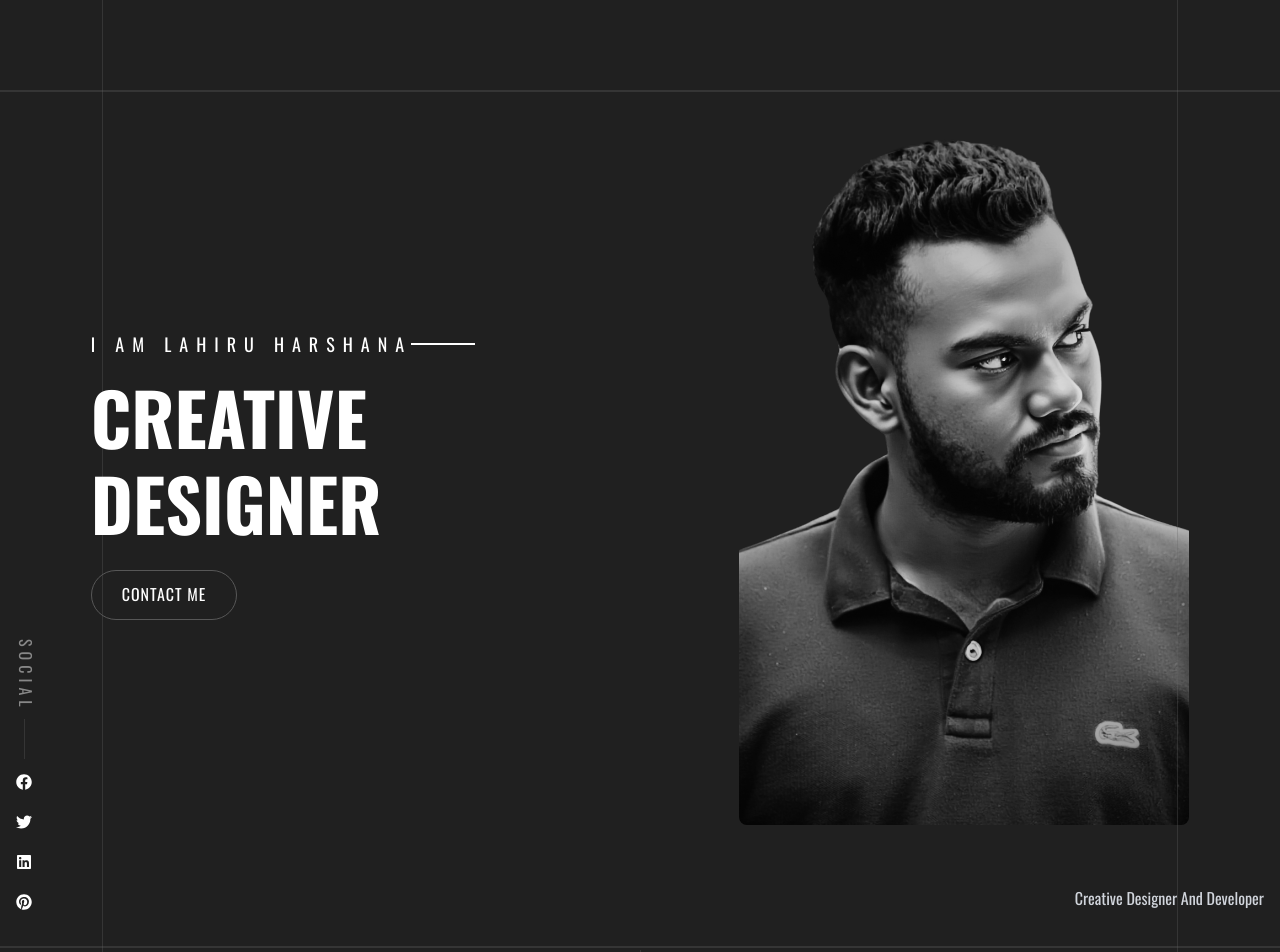
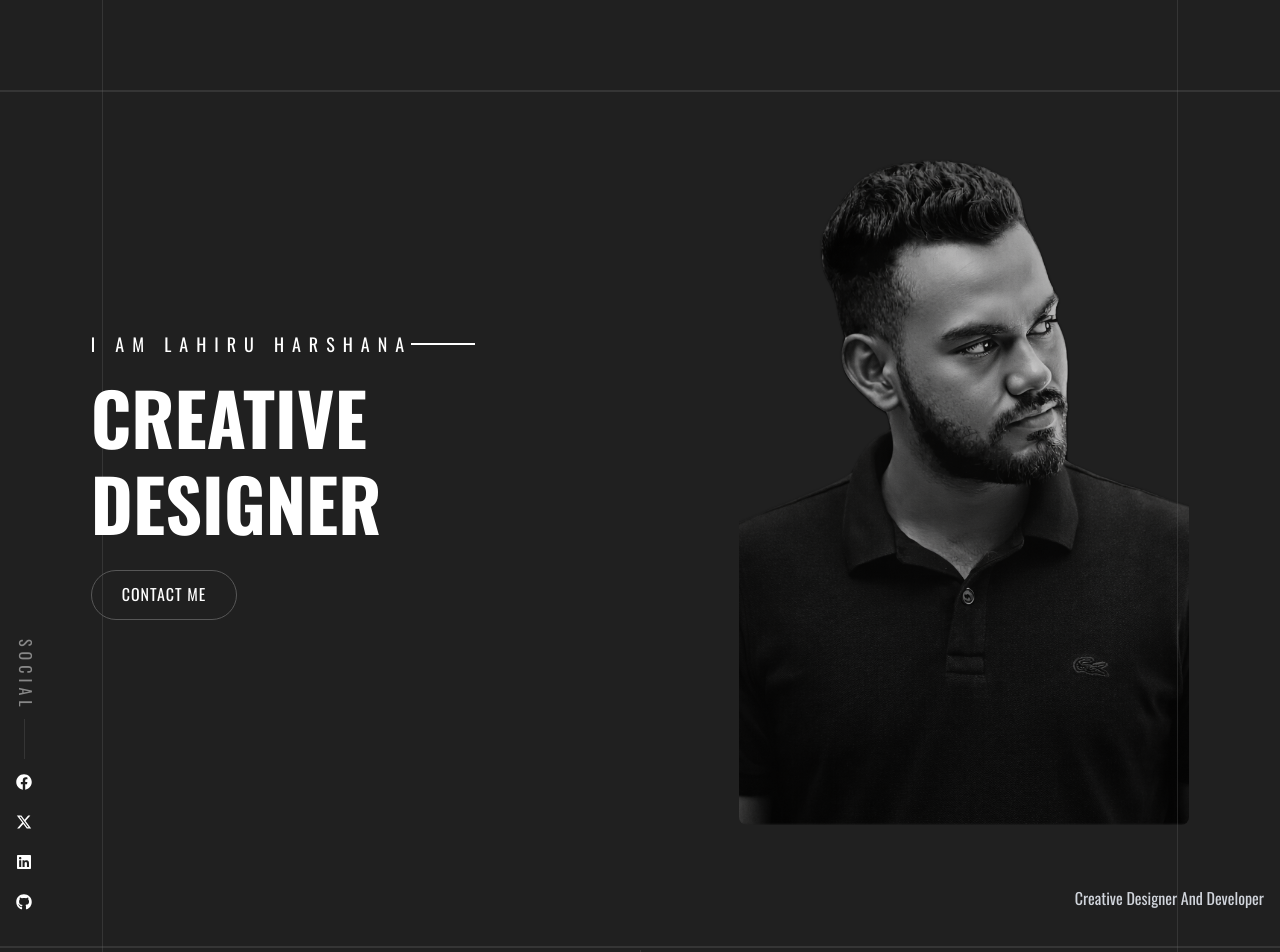
Before and after one commit to LahiruHarshana/lahiru-harshana-portfolio, a Next.js app: page / in a window 1280 px wide. Shown: the top 952 px of the page. Built offline with nearby package versions, Linux system fonts and the light colour scheme.

Commit message:
feat: Update social media links to include GitHub and X (Twitter), and refresh the profile picture.

```diff
--- a/src/app/page.tsx
+++ b/src/app/page.tsx
@@ -6,7 +6,8 @@ import { Oswald } from 'next/font/google';
 import '@fortawesome/fontawesome-free/css/all.min.css';
 import "./flaticon.css";
 import Image from 'next/image';
-import { FaFacebook, FaTwitter, FaLinkedin, FaPinterest } from 'react-icons/fa';
+import { FaFacebook, FaLinkedin, FaGithub } from 'react-icons/fa';
+import { FaXTwitter } from 'react-icons/fa6';
 import { FiMonitor, FiCode, FiPenTool, FiSmartphone, FiSettings, FiHelpCircle } from 'react-icons/fi';
 const oswald = Oswald({
   weight: ['400', '700'],
@@ -85,10 +86,10 @@ const Home: FC<{}> = () => {
     },
   ];
   const socialLinks: Social[] = [
-    { id: 1, name: 'Facebook', href: '#', icon: <FaFacebook /> },
-    { id: 2, name: 'Twitter', href: '#', icon: <FaTwitter /> },
-    { id: 3, name: 'LinkedIn', href: '#', icon: <FaLinkedin /> },
-    { id: 4, name: 'Pinterest', href: '#', icon: <FaPinterest /> },
+    { id: 1, name: 'Facebook', href: 'https://web.facebook.com/profile.php?id=100094338579204', icon: <FaFacebook /> },
+    { id: 2, name: 'X', href: 'https://x.com/LahiruHarsh', icon: <FaXTwitter /> },
+    { id: 3, name: 'LinkedIn', href: 'https://www.linkedin.com/in/lahiru-harshana/', icon: <FaLinkedin /> },
+    { id: 4, name: 'GitHub', href: 'https://github.com/LahiruHarshana', icon: <FaGithub /> },
   ];
 
   const testimonialsData: Testimonial[] = [
```
Also changed, not shown: public/dp.png. Lines whose indentation alone changed are shown as unchanged.
